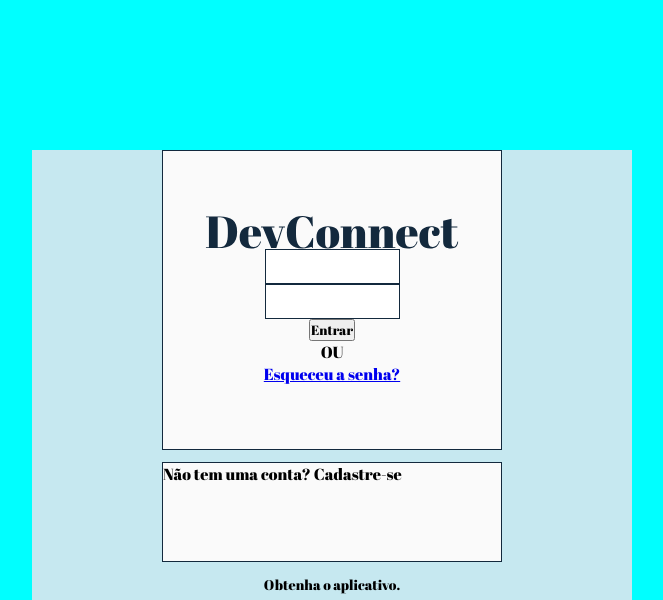
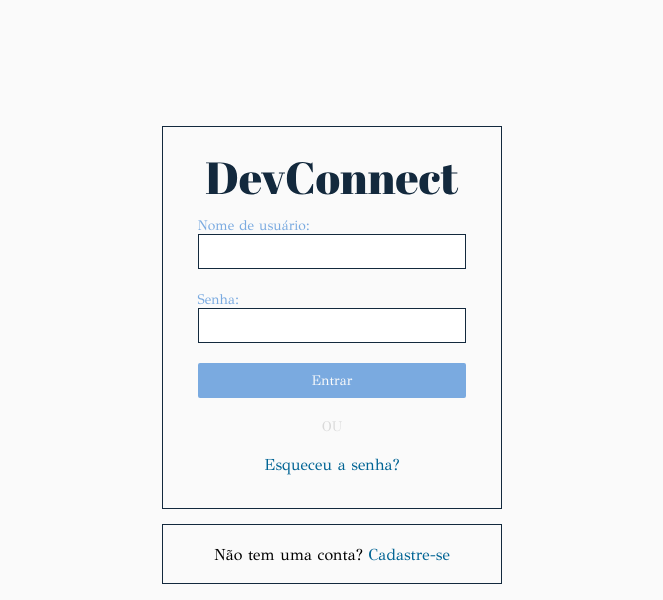
Before and after one commit to MarcosVinicius0107/2S_DevConnect, a plain HTML site: page static_devconnect/pages/index.html in a window 1280 px wide. Shown: the top 600 px of the page, without its empty margins (308-971 px from the left). Drawn offline with Linux system fonts and the light colour scheme.

Commit message:
Realizado código de HTML/CSS da Tela de cadastro/Login

```diff
--- a/static_devconnect/pages/index.html
+++ b/static_devconnect/pages/index.html
@@ -24,18 +24,18 @@
                     <img src="../images/DevConnect.svg" alt="">
 
                     <div>
-                        <label for=""></label>
+                        <label for="">Nome de usuário:</label>
                         <input type="text" name="" id="">
                     </div>
 
                     <div>
-                        <label for=""></label>
+                        <label for="">Senha:</label>
                         <input type="password" name="" id="">
                     </div>
 
-                    <button type="submit">Entrar</button>
+                    <button type="reset" class="formulario-botao-azul">Entrar</button>
 
-                    <p>OU</p>
+                    <p>ou</p>
 
                     <a href="#">Esqueceu a senha?</a>
 
@@ -43,7 +43,7 @@
 
                 <!-- Seção de Cadastro -->
                 <section id="secao-cadastro" class="estilo-formulario">
-                    <p>Não tem uma conta? <span>Cadastre-se</span></p>
+                    <p>Não tem uma conta? <a href="../pages/cadastro.html">Cadastre-se</a></p>
                 </section>
 
                 <p class="informacao-aplicativo">Obtenha o aplicativo.</p>
--- /dev/null
+++ b/static_devconnect/styles/cadastro.css
@@ -0,0 +1,108 @@
+main {
+    width: 100%;
+    min-height: 100vh;
+    display: flex;
+    align-items: center;
+    justify-content: center;
+}
+
+main > div {
+    width: 90%;
+    display: flex;
+    gap: 15px;
+    flex-direction: column;
+    align-items: center;
+
+}
+
+#Formulario {
+    display: flex;
+    justify-content: center;
+    align-items: center;
+    flex-direction: column;
+    justify-content: space-between;
+    padding: 3%;
+    gap: 20px;
+    color: var(--cor-lapis-lazuli);
+}
+
+#Conecte-se {
+    height: 50px;
+    display: flex;
+    justify-content: center;
+    align-items: center;
+}
+
+.formulario-cadastro {
+    border: var(--borda);
+    width: 100%;
+    max-width: 340px;
+    background-color: var(--cor-branca);
+
+}
+
+#Formulario > div {
+    width: 100%;
+
+}
+
+#Formulario > div > label {
+    font-size: var(--tamanho-fonte-sm);
+    color: var(--cor-jordy-blue);
+    font-weight: 300;
+    padding-bottom: 4px;
+}
+
+.Formulario-botao {
+    width: 100%;
+    color: var(--cor-lapis-lazuli);
+}
+
+#Formulario > p {
+    font-size: var(--tamanho-fonte-sm);
+    color: var(--cor-lapis-lazuli);
+    display: flex;
+    font-weight: 200;
+}
+
+#Formulario > a,
+#Conecte-se > p > a {
+    text-decoration: none;
+    color: var(--cor-lapis-lazuli);
+}
+
+#Conecte-se > p {
+    font-size: var(--tamanho-fonte-sm);
+}
+
+
+.informacao-aplicativo {
+    font-size: var(--tamanho-fonte-sm);
+    font-weight: 700;
+    color: var(--cor-ceu);
+}
+
+#secao-instalacao {
+    display: flex;
+    flex-wrap: wrap;
+    justify-content: center;
+    gap: 20px;
+}
+
+#secao-instalacacao img {
+    width: 120px;
+    height: 39px;
+}
+
+.file-upload {
+    display: inline-block;
+    padding: 6px 12px;
+    background: var(--cor-jordy-blue);
+    color: white;
+    cursor: pointer;
+    border-radius: 3px;
+    font-family: sans-serif;
+    font-size: 14px;
+}
+
+div
--- a/static_devconnect/styles/global.css
+++ b/static_devconnect/styles/global.css
@@ -35,7 +35,7 @@
 
 /* SELETOR GLOBAL */
 * {
-    font-family: "Abril Fatface", serif;
+    font-family: "GFS Didot", serif;
     padding: 0;
     margin: 0;
     box-sizing: border-box;/* o valor total do tamanho do elemento conta tanto com espaços internos e externo e borda*/
@@ -58,3 +58,15 @@ input{
     border: var(--borda);
     background-color: var(#D9D9D9);
 }
+
+.formulario-botao-azul{
+    background-color: var(--cor-jordy-blue);
+    border-radius: var(--borda-arredondada);/*Arredonda os cantos dos elementos*/
+    border: none;/*Removendo a borda*/
+    height: 35px;
+
+    color: var(--cor-branca);
+    font-size: var(--tamanho-fonte-sm);
+    font-weight: 400;
+
+}
--- a/static_devconnect/styles/login.css
+++ b/static_devconnect/styles/login.css
@@ -1,33 +1,28 @@
 main {
     width: 100%;
     min-height: 100vh; /* Altura da janela */
-    background-color: aqua;
     display: flex;
     justify-content: center;
     align-items: center;
 }
 
 main > div {
-    background-color: #C6E8F0;
     width: 90%;
-    max-width: 600px;
-    height: 500px;
     display: flex;
     flex-direction: column;
-    justify-content: space-between;
+    gap: 15px;
     align-items: center;
 }
 
 /* Formulário */
 #formulario {
-    width: 100%;
-    max-width: 340px;
-    height: 300px;
-   /* background-color: brown;*/
     display: flex;
     flex-direction: column;
     justify-content: center;
     align-items: center;
+    justify-content: space-between;
+    padding: 3%;
+    gap: 20px;
 }
 
 #secao-instalacao {
@@ -38,9 +33,10 @@ main > div {
 }
 
 #secao-cadastro {
-    width: 340px;
-    height: 100px;
-    /*background-color: burlywood;*/
+    height: 60px;
+    display: flex;
+    justify-content: center;
+    align-items: center;
 }
 
 #secao-instalacao img {
@@ -56,6 +52,36 @@ main > div {
 
 }
 
+#formulario > div{
+    width: 100%;
+}
+
+#formulario > div > label{
+    font-family: "GFS Didot";
+    font-size: var(--tamanho-fonte-sm);
+    color: var(--cor-jordy-blue);
+    font-weight: 500;/*aumenta ou diminui a espessura da fonte*/
+    padding-bottom: 4px;
+}
+
+.formulario-botao-azul{
+    width: 100%;
+}
+
+#formulario > p{
+    text-transform: uppercase;/*Transforma o texto em maiusculo */
+    font-size: var(--tamanho-fonte-sm);
+    color: var(--cor-cinza-frances);
+}
+
+#formulario > a, #secao-cadastro >p >a{
+    text-decoration: none;
+    color: var(--cor-lapis-lazuli);
+}
+
+#secao-cadastro > p{
+    font-size: var(--tamanho-fonte-md);
+}
 .informacao-aplicativo {
     background-color: transparent;
     font-size: var(--tamanho-fonte-sm);
```
Also changed, not shown: static_devconnect/pages/cadastro.html (added, +71 -0 lines), static_devconnect/images/fonte principal.svg (renamed from static_devconnect/images/DevConnect 1.svg), static_devconnect/images/logo-devconnect-lg.svg (deleted), static_devconnect/images/logo-devconnect-md.svg (deleted), static_devconnect/images/logo-devconnect-sm.svg (deleted), static_devconnect/images/streamline-plump_deepfake-technology-1.svg (added).
